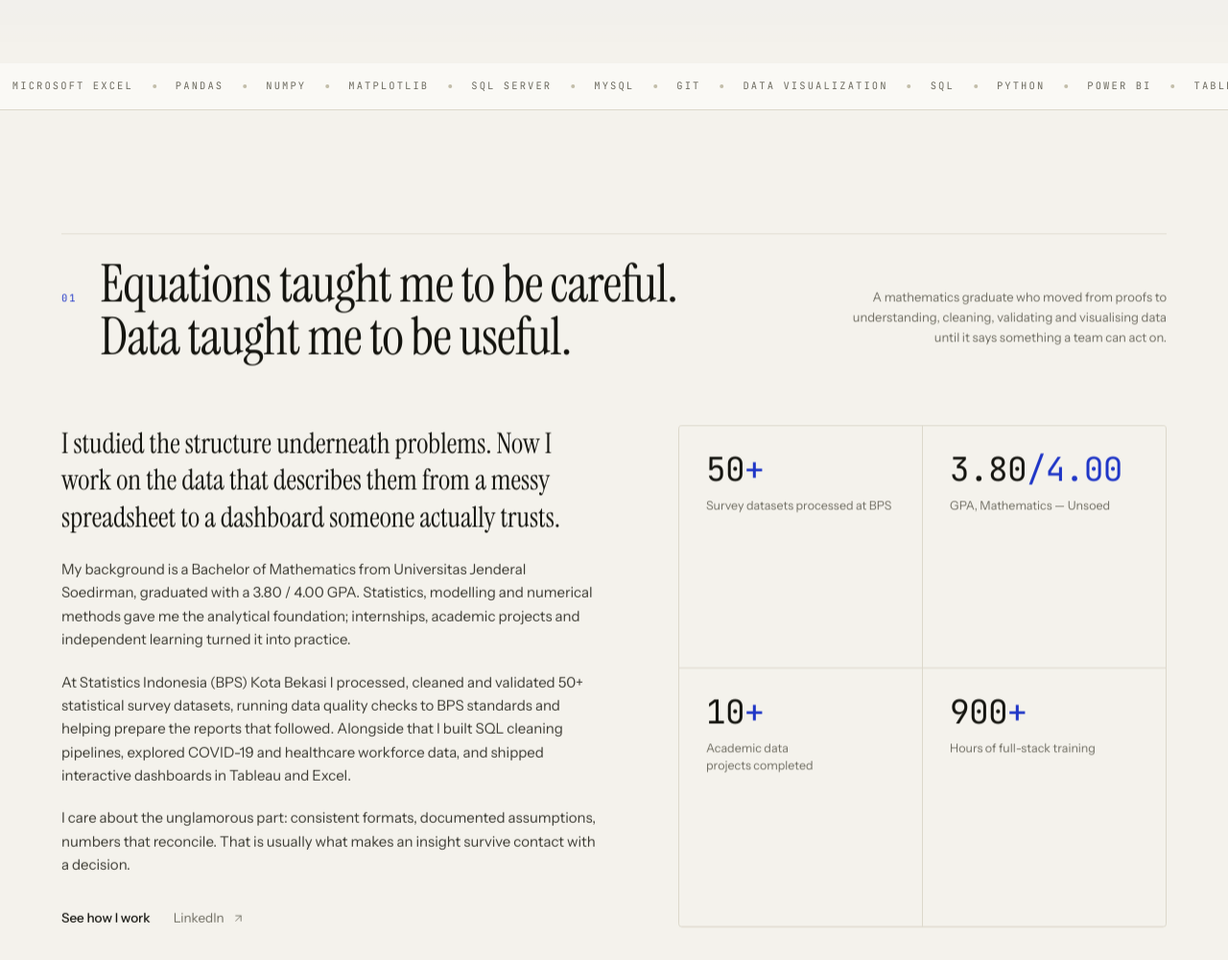
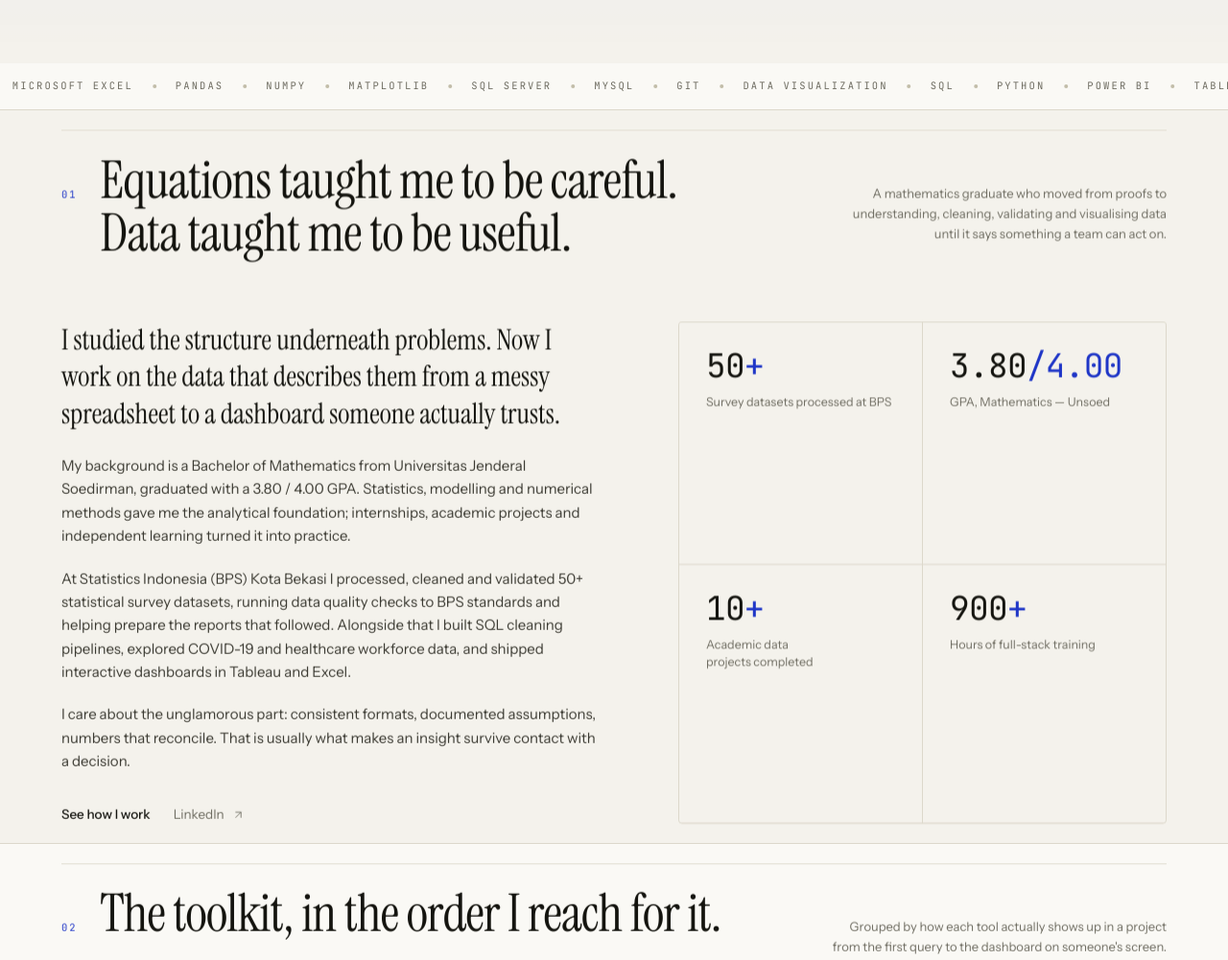
Before and after one commit to agie-nugroho/personal-website, an Astro site: page / in a window 1280 px wide. Shown: the part 734-1735 px from the top of the page at 96% size. Built offline with nearby package versions, Linux system fonts and the light colour scheme; Astro itself is replaced by a stand-in of ours.

Commit message:
Update gap feature

```diff
--- a/src/styles/global.css
+++ b/src/styles/global.css
@@ -108,7 +108,7 @@
   }
 
   .section-y {
-    @apply py-20 md:py-28 lg:py-32;
+    @apply py-14 md:py-5 lg:py-5;
   }
 
   .eyebrow {
@@ -218,7 +218,7 @@
     transform: none !important;
   }
   .marquee-track {
-    animation-duration : 60s;
+    animation-duration: 60s;
   }
   .btn:hover {
     transform: none;
```
